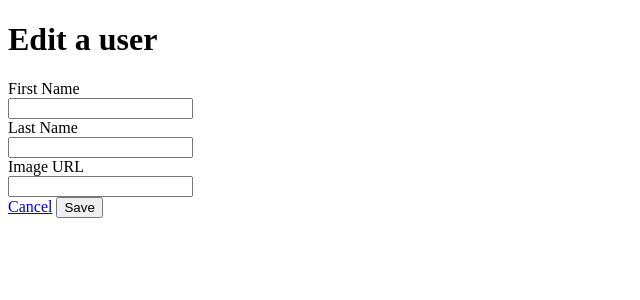
After one commit to hcour97/flask-blogly, a Flask app: template templates/edit.html in a window 1280 px wide. The commit adds this page. Shown: the top 300 px of the page, without its empty margins (0-640 px from the left). Run offline with Flask 3, Linux system fonts and the light colour scheme; the template is opened without the code that fills it, so the values that code supplies are empty.

Commit message:
bug fixes

```diff
--- a/app.py
+++ b/app.py
@@ -10,33 +10,79 @@ app = Flask(__name__)
 app.config['SQLALCHEMY_DATABASE_URI'] = 'postgresql:///blogly'
 app.config['SQLALCHEMY_TRACK_MODIFICATIONS'] = False
 app.config['SQLALCHEMY_ECHO'] = True
+app.config['SECRET_KEY'] = 'so secret'
+
+toolbar = DebugToolbarExtension(app)
 
 with app.app_context():
     connect_db(app)
     db.create_all()
 
 @app.route('/')
+def root():
+    """Homepage. Redirects to list of users."""
+    return redirect("/users")
+
+####### User Route ########
+
+@app.route('/users')
 def list_users():
     """Shows list of all users in the database"""
-    users = User.query.all()
+    users = User.query.order_by(User.last_name, User.first_name).all()
     return render_template('list.html', users=users)
 
-@app.route('/new-user', methods=["POST"])
-def create_user():
+@app.route('/users/new', methods=["GET"])
+def new_user_form():
+    """Display form to create a new user."""
+    return render_template('form.html')
+
+@app.route('/users/new', methods=["POST"])
+def users_new():
     """Form that allows a user to be entered into the database."""
-    first_name = request.form["first_name"]
-    last_name = request.form["last_name"]
-    img_url = request.form["img_url"]
+    new_user = User(
+        first_name = request.form["first_name"],
+        last_name = request.form["last_name"],
+        img_url = request.form["img_url"] or None)
 
-    new_user = User(first_name=first_name, last_name=last_name, img_url=img_url)
     db.session.add(new_user)
     db.session.commit()
 
-    return redirect(f'/{new_user.id}')
+    return redirect('/users')
 
-@app.route("/<int:user_id>")
+@app.route('/users/<int:user_id>')
 def show_user(user_id):
     """Shows info about a single user."""
 
     user = User.query.get_or_404(user_id)
     return render_template("details.html", user=user)
+
+@app.route('/users/<int:user_id>/edit')
+def users_edit(user_id):
+    """Show a form to edit an existing user."""
+
+    user = User.query.get_or_404(user_id)
+    return render_template('edit.html', user=user)
+
+@app.route('/users/<int:user_id>/edit', methods=["POST"])
+def users_update(user_id):
+    """Handle the form submission when user is updated."""
+
+    user = User.query.get_or_404(user_id)
+    user.first_name = request.form['first_name']
+    user.last_name = request.form['last_name']
+    user.img_url = request.form['img_url']
+
+    db.session.add(user)
+    db.session.commit()
+
+    return redirect("/users")
+
+@app.route('/users/<int:user_id>/delete', methods=["POST"])
+def users_delete(user_id):
+    """Handle submission form to delete an existing user."""
+
+    user = User.query.get_or_404(user_id)
+    db.session.delete(user)
+    db.session.commit()
+
+    return redirect("/users")
--- /dev/null
+++ b/templates/edit.html
@@ -0,0 +1,50 @@
+{% extends 'base.html' %}
+{% block title %} Edit {{ user.full_name }} {% endblock %}
+
+{% block content %}
+<h1>Edit a user</h1>
+<form method="POST">
+
+    <div class="form-group row">
+        <label for="first_name" class="col-sm-2 col-form-label">First Name</label>
+        <div class="col-sm-10">
+            <input type="text"
+                    class="form-control"
+                    id="first_name"
+                    name="first_name"
+                    value="{{ user.first_name }}">
+
+        </div>
+    </div>
+
+    <div class="form-group row">
+        <label for="last_name" class="col-sm-2 col-form-label">Last Name</label>
+        <div class="col-sm-10">
+            <input type="text"
+                    class="form-control"
+                    id="last_name"
+                    name="last_name"
+                    value="{{ user.last_name }}">
+
+        </div>
+    </div>
+
+    <div class="form-group row">
+        <label for="img_url" class="col-sm-2 col-form-label">Image URL</label>
+        <div class="col-sm-10">
+            <input type="text"
+                    class="form-control"
+                    id="img_url"
+                    name="img_url"
+                    value="{{ user.img_url }}">
+        </div>
+    </div>
+
+    <div class="form-group text-right">
+        <a href="/users" class="btn btn-outline-info">Cancel</a>
+        <button type="submit" class="btn btn-success">Save</button>
+    </div>
+
+</form>
+
+{% endblock %}
```
Also changed, not shown: models.py (+23 -15 lines), seed.py (added, +28 -0 lines), templates/details.html (+37 -14 lines), templates/form.html (+45 -6 lines), templates/list.html (+12 -5 lines).
